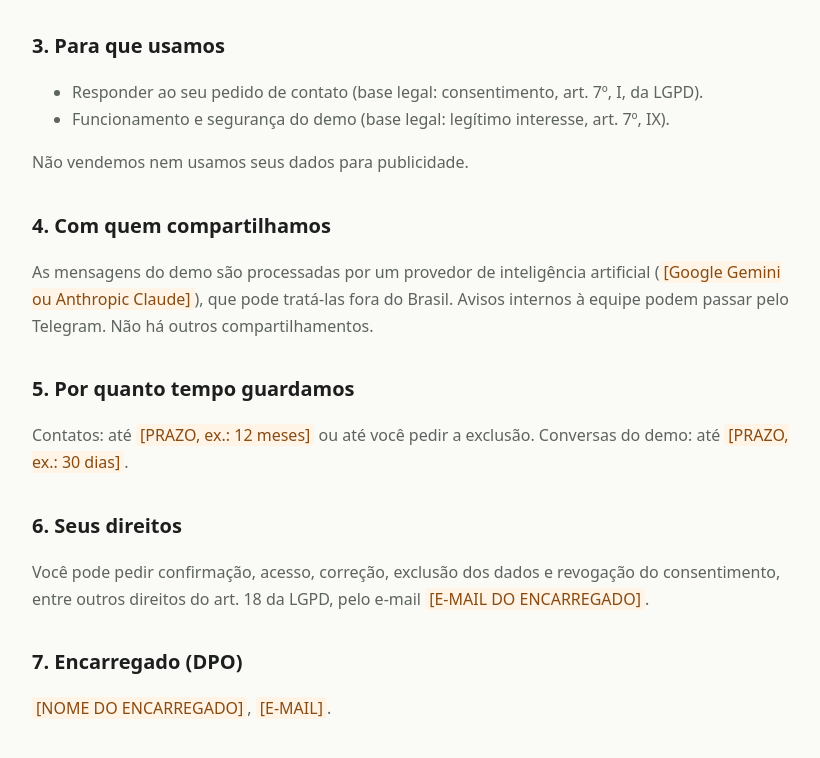
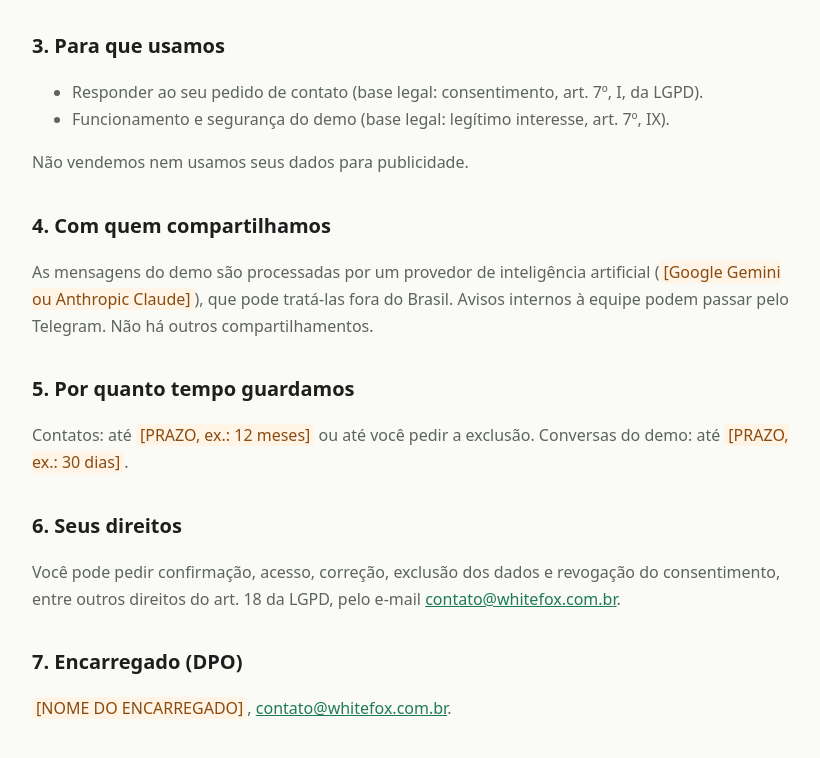
Before and after one commit to matheusmartinsidt/atendimento-ia-site, a plain HTML site: page privacidade.html in a window 1280 px wide. Shown: the part 645-1403 px from the top of the page, without its empty margins (228-1048 px from the left). Drawn offline with Linux system fonts and the light colour scheme.

Commit message:
Atualiza privacidade.html: versão nova do Prosa e e-mail contato@whitefox.com.br

```diff
--- a/privacidade.html
+++ b/privacidade.html
@@ -49,10 +49,10 @@
   <p>Contatos: até <span class="preencher">[PRAZO, ex.: 12 meses]</span> ou até você pedir a exclusão. Conversas do demo: até <span class="preencher">[PRAZO, ex.: 30 dias]</span>.</p>
 
   <h2>6. Seus direitos</h2>
-  <p>Você pode pedir confirmação, acesso, correção, exclusão dos dados e revogação do consentimento, entre outros direitos do art. 18 da LGPD, pelo e-mail <span class="preencher">[E-MAIL DO ENCARREGADO]</span>.</p>
+  <p>Você pode pedir confirmação, acesso, correção, exclusão dos dados e revogação do consentimento, entre outros direitos do art. 18 da LGPD, pelo e-mail <a href="mailto:contato@whitefox.com.br">contato@whitefox.com.br</a>.</p>
 
   <h2>7. Encarregado (DPO)</h2>
-  <p><span class="preencher">[NOME DO ENCARREGADO]</span>, <span class="preencher">[E-MAIL]</span>.</p>
+  <p><span class="preencher">[NOME DO ENCARREGADO]</span>, <a href="mailto:contato@whitefox.com.br">contato@whitefox.com.br</a>.</p>
 </main>
 </body>
 </html>
```
